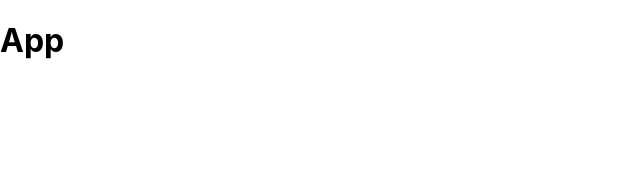
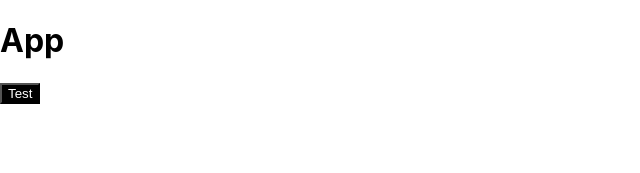
Before and after one commit to Dare2python/comm, a React (Create React App) app: page / in a window 1280 px wide. Shown: the top 173 px of the page, without its empty margins (0-640 px from the left). Built offline with nearby package versions, Linux system fonts and the light colour scheme.

Commit message:
First Styled button

```diff
--- a/package.json
+++ b/package.json
@@ -9,6 +9,7 @@
     "react": "^17.0.2",
     "react-dom": "^17.0.2",
     "react-scripts": "^4.0.3",
+    "styled-components": "^5.3.3",
     "web-vitals": "^1.1.2"
   },
   "scripts": {
--- a/src/components/App.js
+++ b/src/components/App.js
@@ -1,10 +1,15 @@
-
+import Button from "components/common/Button";
 
 function App() {
   return (
+    <>
     <h1>
       App
     </h1>
+    <Button>
+      Test
+    </Button>
+    </>
   );
 }
 
--- /dev/null
+++ b/src/components/common/Button.js
@@ -0,0 +1,8 @@
+import styled from "styled-components";
+
+const Button = styled.button`
+    color: white;
+    background: black;
+`;
+
+export default Button;
```
Also changed, not shown: 1 other file (tests, documents, lock files or other folders).
